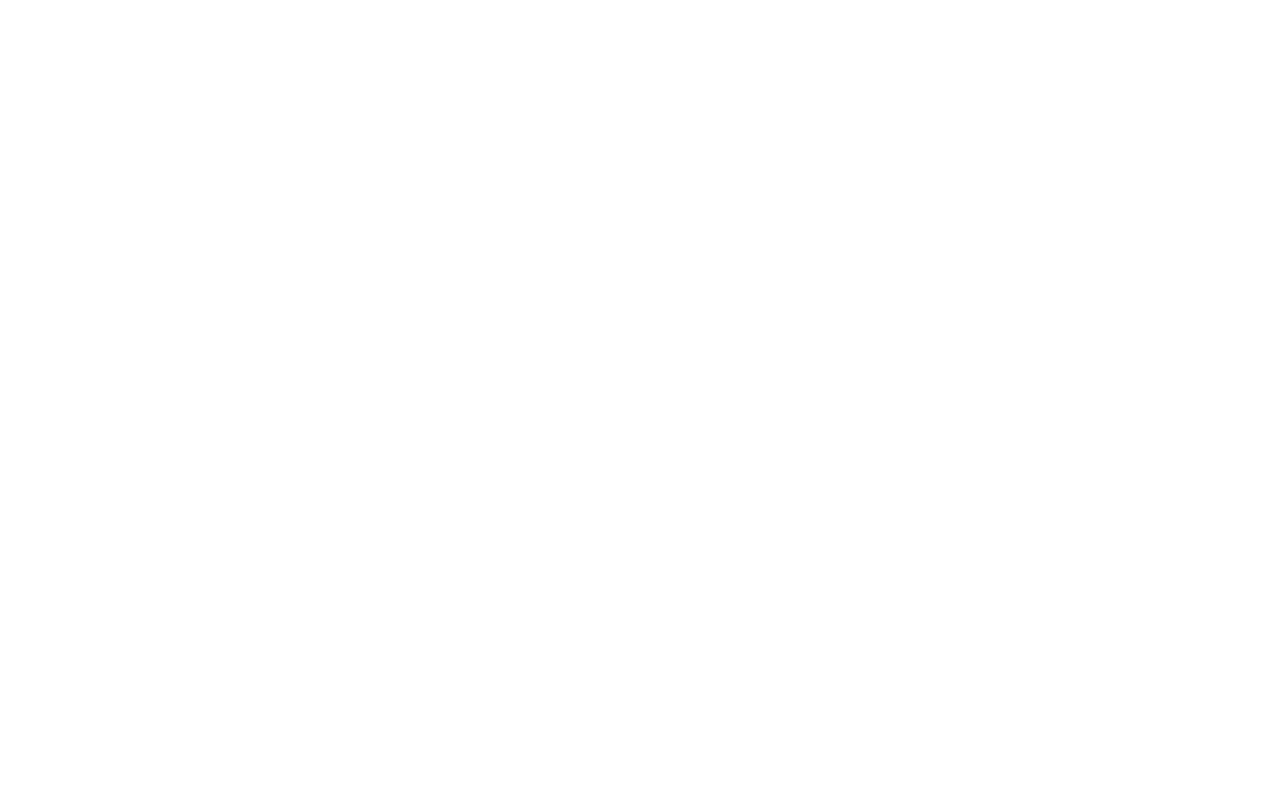
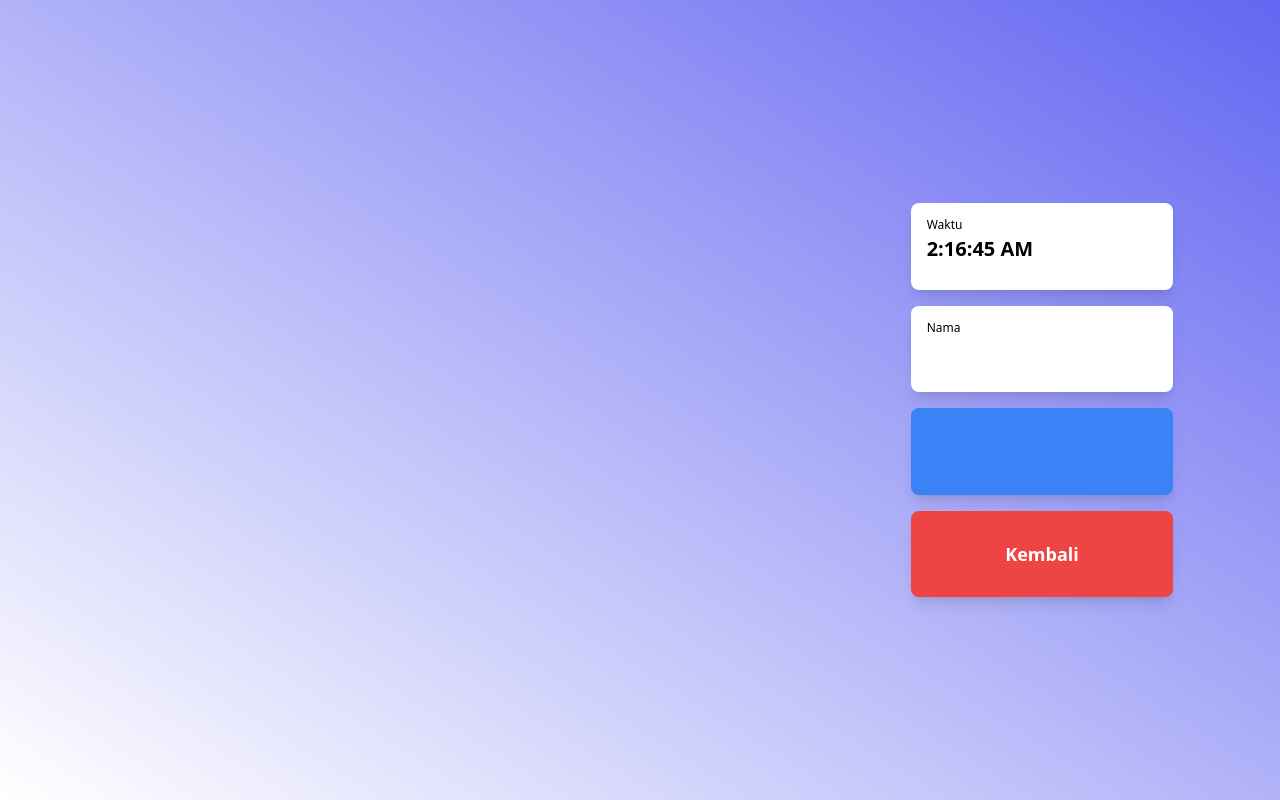
Before and after one commit to GilangNyan/web-absensi, a Vue app: page /presence-qr-scan in a window 1280 px wide. Before the commit this address had no page. Built offline with nearby package versions, Linux system fonts and the light colour scheme; no server answers.

Commit message:
feat: QR attendance UI base

```diff
--- a/package.json
+++ b/package.json
@@ -23,6 +23,7 @@
     "axios": "^1.6.8",
     "editorconfig": "^2.0.0",
     "fs-utils": "^0.7.0",
+    "jsqr": "^1.4.0",
     "jwt-decode": "^4.0.0",
     "luxon": "^3.4.4",
     "pinia": "^2.1.7",
--- /dev/null
+++ b/src/components/main/QrCamera.vue
@@ -0,0 +1,94 @@
+<template>
+  <div class="scanner">
+    <video ref="video" autoplay playsinline v-if="scanning"></video>
+    <canvas ref="canvas" class="hidden"></canvas>
+    <img :src="capturedImg" alt="Captured Image" v-if="capturedImg">
+  </div>
+</template>
+
+<script setup lang="ts">
+import jsQR from 'jsqr';
+import { onBeforeUnmount, onMounted, ref, type Ref } from 'vue';
+
+const video: Ref<HTMLVideoElement | null> = ref(null)
+const canvas: Ref<HTMLCanvasElement | null> = ref(null)
+const scanning: Ref<boolean> = ref(true)
+const capturedImg: Ref<string | null> = ref(null)
+
+const startCamera = async (): Promise<void> => {
+  try {
+    const stream = await navigator.mediaDevices.getUserMedia({ video: { facingMode: "environment" } })
+    if (video.value) {
+      video.value.srcObject = stream
+      video.value.addEventListener('loadedmetadata', () => {
+        scanQrCode()
+      })
+    }
+  } catch (error) {
+    console.error('Gagal mengakses kamera', error)
+  }
+}
+
+const stopCamera = (): void => {
+  if (video.value && video.value.srcObject) {
+    const stream = video.value.srcObject as MediaStream
+    const tracks = stream.getTracks()
+    tracks.forEach(track => track.stop())
+  }
+}
+
+const scanQrCode = () => {
+  if (!video.value || !canvas.value) return
+  const context = canvas.value.getContext('2d')
+  if (!context) return
+
+  const scan = () => {
+    if (!scanning.value) return
+
+    if (video.value!.readyState === video.value!.HAVE_ENOUGH_DATA) {
+      canvas.value!.width = video.value!.videoWidth
+      canvas.value!.height = video.value!.videoHeight
+      context.drawImage(video.value!, 0, 0, canvas.value!.width, canvas.value!.height)
+      const imageData = context.getImageData(0, 0, canvas.value!.width, canvas.value!.height)
+      const code = jsQR(imageData.data, imageData.width, imageData.height)
+
+      if (code) {
+        console.log('QR Code terdeteksi', code.data)
+        scanning.value = false // Berhenti scan setelah code didapatkan
+
+        // Ambil gambar
+        const capturedImgUrl = canvas.value!.toDataURL('image/png')
+        capturedImg.value = capturedImgUrl
+
+        stopCamera()
+        alert(`QR Code Terdeteksi: ${code.data}`)
+      } else {
+        requestAnimationFrame(scan)
+      }
+    } else {
+      requestAnimationFrame(scan)
+    }
+
+  }
+
+  scan()
+}
+
+onMounted(() => {
+  startCamera()
+})
+
+onBeforeUnmount(() => {
+  stopCamera()
+})
+</script>
+
+<style scoped>
+.scanner {
+  @apply flex flex-col items-center
+}
+
+video {
+  @apply w-full
+}
+</style>
--- a/src/locale/en.json
+++ b/src/locale/en.json
@@ -57,7 +57,8 @@
     "gradeName": "Grade Name",
     "select": "Select",
     "hasSubmenu": "Has Submenu",
-    "icon": "Icon"
+    "icon": "Icon",
+    "time": "Time"
   },
   "description": {
     "forgotPassword": "Enter your registered email and we'll send you a link to reset your password.",
--- a/src/locale/id.json
+++ b/src/locale/id.json
@@ -57,7 +57,8 @@
     "gradeName": "Nama Kelas",
     "select": "Pilih",
     "hasSubmenu": "Memiliki Submenu",
-    "icon": "Ikon"
+    "icon": "Ikon",
+    "time": "Waktu"
   },
   "description": {
     "forgotPassword": "Masukkan alamat email terdaftar Anda dan kami akan mengirimkan tautan untuk mengubah kata sandi Anda.",
--- a/src/router/index.ts
+++ b/src/router/index.ts
@@ -10,6 +10,7 @@
 import MaintenanceMenuView from '@/views/dashboard/menu/MaintenanceMenuView.vue'
 import MaintenanceSubmenuView from '@/views/dashboard/menu/MaintenanceSubmenuView.vue'
 import SystemParametersView from '@/views/dashboard/options/SystemParametersView.vue'
+import PresenceQrScanView from '@/views/landing/PresenceQrScanView.vue'
 
 const router = createRouter({
   history: createWebHistory(import.meta.env.BASE_URL),
@@ -18,6 +19,16 @@
       path: '/',
       name: 'home',
       component: LandingView,
+      meta: {
+        layout: 'BlankLayout',
+        requiresAuth: false,
+        isAuthPage: false
+      }
+    },
+    {
+      path: '/presence-qr-scan',
+      name: 'presenceQrScan',
+      component: PresenceQrScanView,
       meta: {
         layout: 'BlankLayout',
         requiresAuth: false,
--- a/src/views/landing/LandingView.vue
+++ b/src/views/landing/LandingView.vue
@@ -27,19 +27,20 @@
           </div>
         </div>
         <!-- Card 2 -->
-        <div class="card">
+        <div class="card cursor-pointer" @click="goToPage('/presence-qr-scan')">
           <QrCodeIcon class="w-2/3 h-2/3" />
         </div>
         <!-- Card 3 -->
-        <div class="card cursor-pointer" @click="goToPage('/login')">
-          <!--  -->
+        <div class="card cursor-pointer" @click="goToPage(auth.token ? '/dashboard' : '/login')">
+          <UserIcon class="w-2/3 h-2/3" />
         </div>
       </div>
       <!-- Button Grid -->
       <div class="grid grid-cols-3 gap-4 w-10/12">
         <ButtonRoundedFullWidth color="blue" :label="dateLabel" :loading="false" />
-        <ButtonRoundedFullWidth color="blue" :label="$t('label.takeAttendance')" :loading="false" />
-        <ButtonRoundedFullWidth color="blue" :label="$t('label.adminDashboard')" :loading="false" @click="goToPage('/login')" />
+        <ButtonRoundedFullWidth color="blue" :label="$t('label.takeAttendance')" :loading="false" @click="goToPage('/presence-qr-scan')" />
+        <ButtonRoundedFullWidth color="blue" :label="$t('label.adminDashboard')" :loading="false" @click="goToPage('/dashboard')" v-if="auth.token"/>
+        <ButtonRoundedFullWidth color="blue" :label="$t('login')" :loading="false" @click="goToPage('/login')" v-else />
       </div>
     </div>
   </div>
@@ -47,10 +48,13 @@
 
 <script setup lang="ts">
 import { onMounted, ref, type Ref } from 'vue';
-import { QrCodeIcon } from '@heroicons/vue/24/solid';
+import { QrCodeIcon, UserIcon } from '@heroicons/vue/24/solid';
 import ButtonRoundedFullWidth from '@/components/buttons/ButtonRoundedFullWidth.vue';
 import { formatFullDate } from '@/utils/utilities';
 import router from '@/router';
+import { useAuthStore } from '@/stores/auth';
+
+const auth = useAuthStore()
 
 let hours: Ref<number> = ref(0)
 let minutes: Ref<number> = ref(0)
--- /dev/null
+++ b/src/views/landing/PresenceQrScanView.vue
@@ -0,0 +1,72 @@
+<template>
+  <div class="flex flex-col min-h-dvh bg-gradient-to-tr from-white to-indigo-500 items-center justify-center space-y-12">
+    <div class="flex flex-col w-full items-center justify-center space-x-4">
+      <div class="flex w-10/12 space-x-4">
+        <div class="w-3/4 rounded-lg">
+          <QrCamera />
+        </div>
+        <div class="w-1/4 grid grid-rows-4 gap-4">
+          <div class="side-button">
+            <span class="card-label">{{ $t('label.time') }}</span>
+            <h3 class="card-value flex-grow">{{ currentTime }}</h3>
+          </div>
+          <div class="side-button">
+            <span class="card-label">{{ $t('label.name') }}</span>
+          </div>
+          <button class="side-button confirm"></button>
+          <button class="side-button back" @click.prevent="goToPage('/')">
+            {{ $t('label.back') }}
+          </button>
+        </div>
+      </div>
+    </div>
+  </div>
+</template>
+
+<script setup lang="ts">
+import QrCamera from '@/components/main/QrCamera.vue';
+import router from '@/router';
+import { onMounted, onUnmounted, ref, type Ref } from 'vue';
+
+const currentTime: Ref<string> = ref(new Date().toLocaleTimeString())
+
+const goToPage = (route: string): void => {
+  router.push(route)
+}
+
+const updateTime = (): void => {
+  currentTime.value = new Date().toLocaleTimeString()
+}
+
+let interval: number
+
+onMounted(() => {
+  interval = setInterval(updateTime, 1000)
+})
+
+onUnmounted(() => {
+  clearInterval(interval)
+})
+</script>
+
+<style scoped>
+.side-button {
+  @apply bg-white hover:bg-gray-100 rounded-lg px-4 py-2 shadow-lg
+}
+
+.confirm {
+  @apply bg-blue-500 hover:bg-blue-600 text-lg font-bold text-white
+}
+
+.back {
+  @apply bg-red-500 hover:bg-red-600 text-lg font-bold text-white
+}
+
+.card-label {
+  @apply text-xs font-medium
+}
+
+.card-value {
+  @apply text-xl font-bold
+}
+</style>
```
Also changed, not shown: 1 other file (tests, documents, lock files or other folders).
